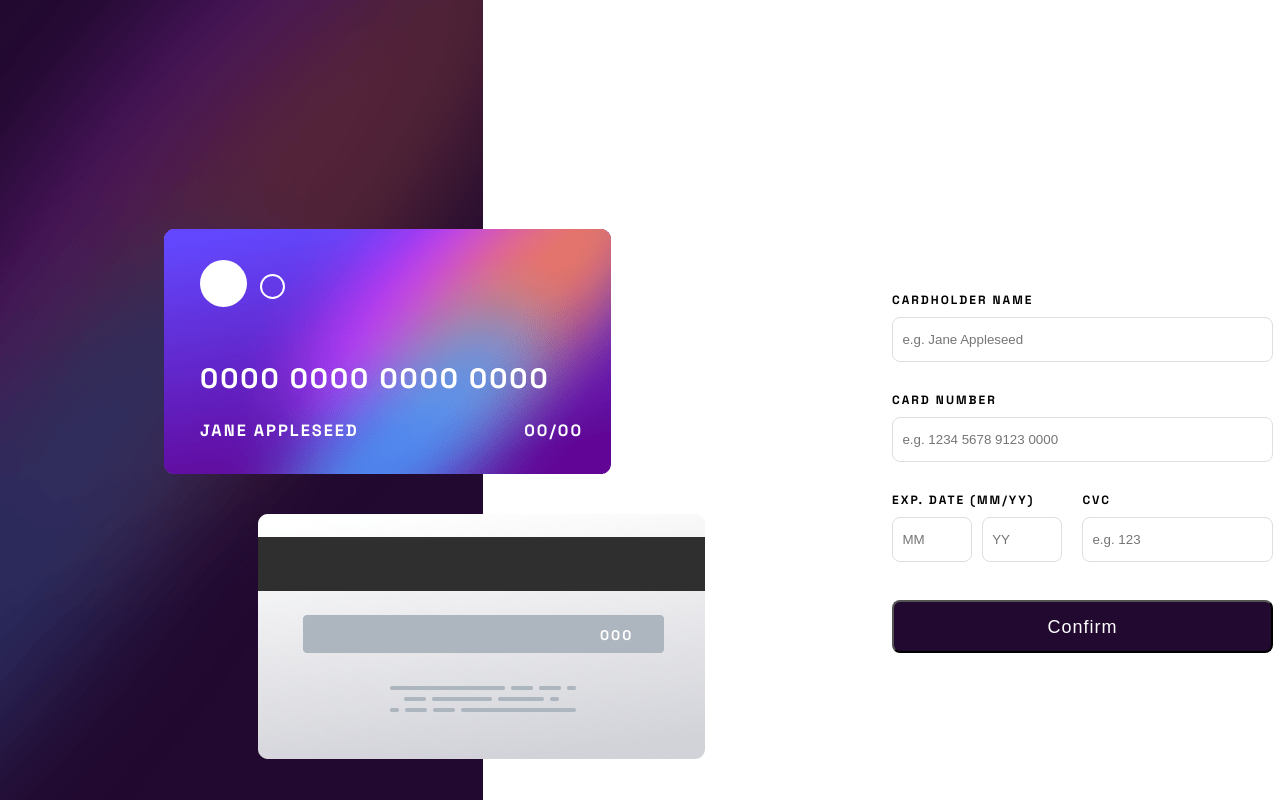
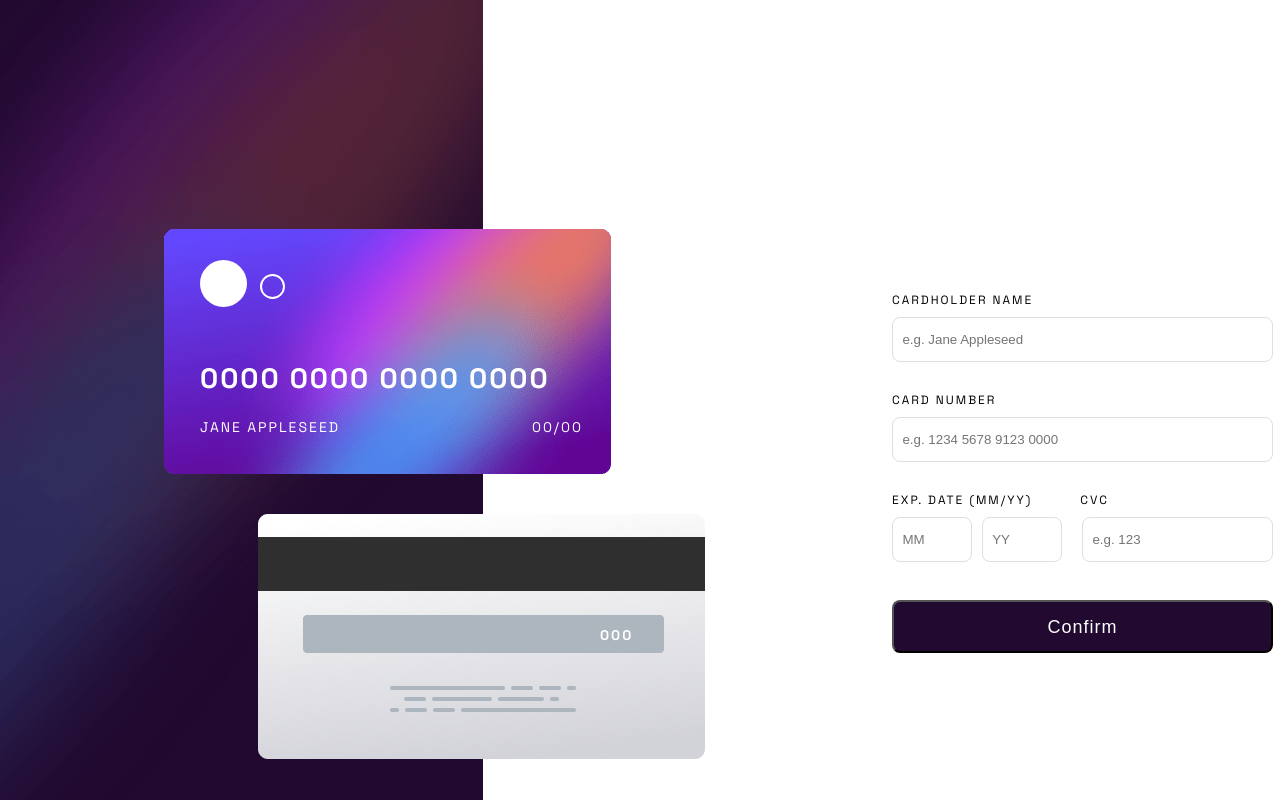
Before and after one commit to FernandoTejedorL/interactive-card-details-form, a plain HTML site: page index.html in a window 1280 px wide. Drawn offline with Linux system fonts and the light colour scheme.

Commit message:
correction

```diff
--- a/index.html
+++ b/index.html
@@ -48,15 +48,15 @@
           <div class="data-of-card">
             <h2 class="numbers-of-card text-card" id="numbers-of-card">0000 0000 0000 0000</h2>
             <div class="name-and-exp-of-card text-card">
-              <h3 id="name-of-card">JANE APPLESEED</h3>
-              <h3><span id="month-of-card">00</span>/<span id="year-of-card">00</span></h3>
+              <p id="name-of-card">JANE APPLESEED</p>
+              <p><span id="month-of-card">00</span>/<span id="year-of-card">00</span></p>
             </div>
           </div>
         </div>
         <form id="form">
           <div class="second-card">
             <div>
-              <h2 class="text-over-fields">CARDHOLDER NAME</h2>
+              <p class="text-over-fields">CARDHOLDER NAME</p>
               <input
                 type="text"
                 name=""
@@ -67,7 +67,7 @@
               <h6 id="nameCBB" class="cant-be-blank">Can't be blank</h6>
             </div>
             <div>
-              <h2 class="text-over-fields">CARD NUMBER</h2>
+              <p class="text-over-fields">CARD NUMBER</p>
               <input
                 type="number"
                 name=""
@@ -79,8 +79,8 @@
             </div>
             <div>
               <div class="exp-and-cvc">
-                <h2 class="text-over-fields">EXP. DATE (MM/YY)</h2>
-                <h2 class="text-over-fields">CVC</h2>
+                <p class="text-over-fields">EXP. DATE (MM/YY)</p>
+                <p class="text-over-fields">CVC</p>
               </div>
               <div class="bottom-text-to-fill">
                 <div class="month-and-year-bg">
```
